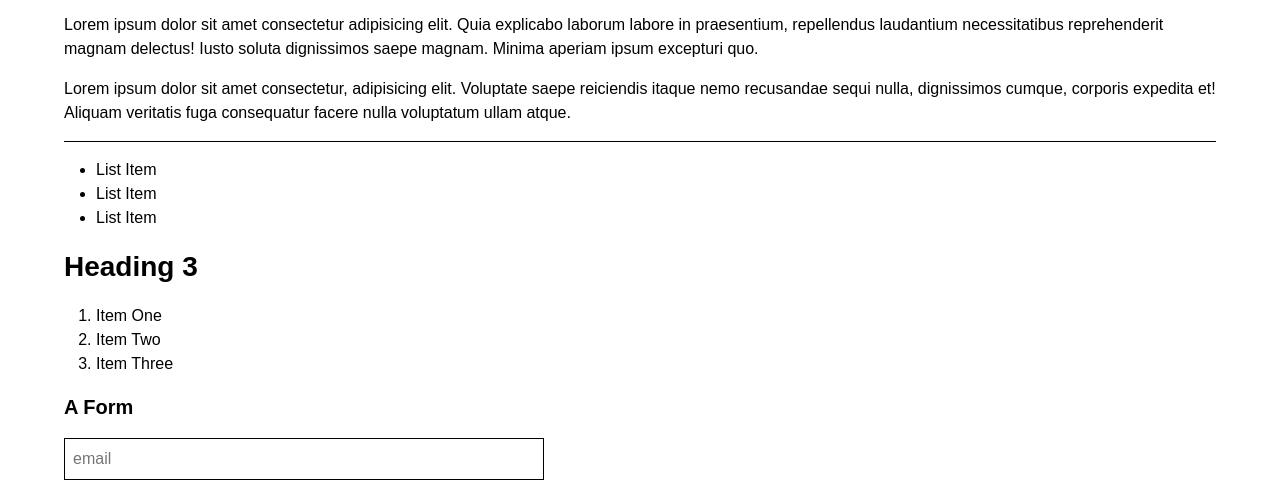
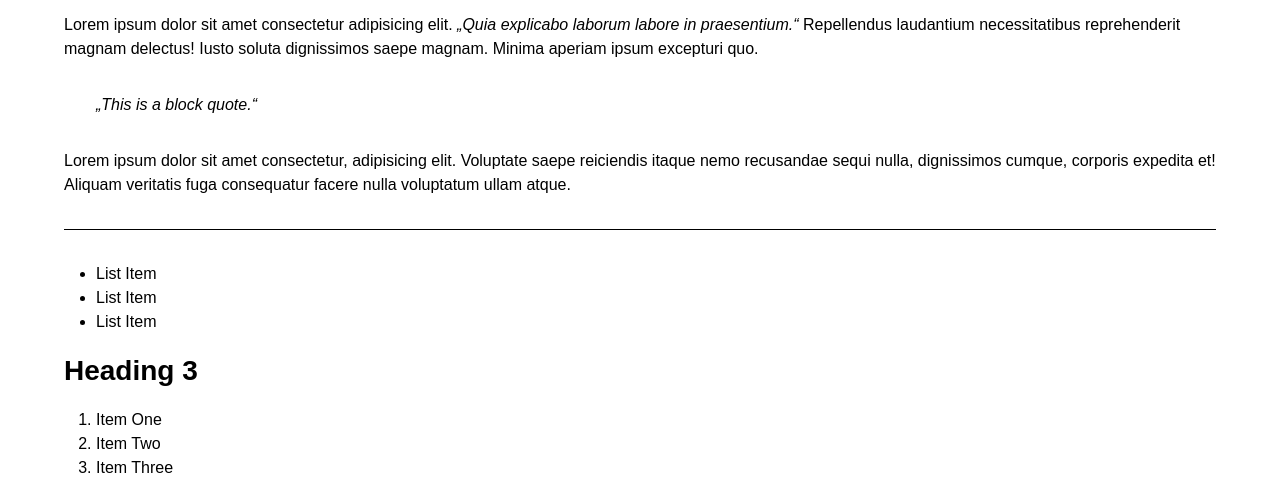
Before and after one commit to MoritzSchaller/simpletheme, a plain HTML site: page index.html in a window 1280 px wide. Shown: the part 233-726 px from the top of the page. Drawn offline with Linux system fonts and the light colour scheme.

Commit message:
Style quotes

```diff
--- a/index.html
+++ b/index.html
@@ -18,7 +18,8 @@
     <h1>Heading 1</h1>
     <p>Lorem ipsum dolor sit amet <a href="#">consectetur adipisicing</a> elit. Aut quibusdam nesciunt, ad qui laudantium nihil odit nulla dicta molestiae ipsa ut aliquid animi nemo ex necessitatibus. Labore explicabo voluptatum officiis?</p>
     <h2>Heading 2</h2>
-    <p>Lorem ipsum dolor sit amet consectetur adipisicing elit. Quia explicabo laborum labore in praesentium, repellendus laudantium necessitatibus reprehenderit magnam delectus! Iusto soluta dignissimos saepe magnam. Minima aperiam ipsum excepturi quo.</p>
+    <p>Lorem ipsum dolor sit amet consectetur adipisicing elit. <q>Quia explicabo laborum labore in praesentium.</q> Repellendus laudantium necessitatibus reprehenderit magnam delectus! Iusto soluta dignissimos saepe magnam. Minima aperiam ipsum excepturi quo.</p>
+    <blockquote>This is a block quote.</blockquote>
     <p>Lorem ipsum dolor sit amet consectetur, adipisicing elit. Voluptate saepe reiciendis itaque nemo recusandae sequi nulla, dignissimos cumque, corporis expedita et! Aliquam veritatis fuga consequatur facere nulla voluptatum ullam atque.</p>
     <hr>
     <ul>
--- a/style.css
+++ b/style.css
@@ -49,10 +49,24 @@ ol, ul {margin: 1rem 0 1rem 2rem;}
 
 code { font-family: monospace; }
 
+q {
+  font-style: italic;
+  quotes: "„" "“" "‚" "‘";
+}
+
+blockquote {
+  font-style: italic;
+  quotes: '';
+  margin: 2rem;
+}
+
+blockquote::before { content: "„"; }
+blockquote::after { content: "“"; }
+
 hr {
   border: none;
   border-top: 1px solid var(--color-dark);
-  margin: 1rem 0;
+  margin: 2rem 0;
 }
 
 img { max-width: 100%; }
```
